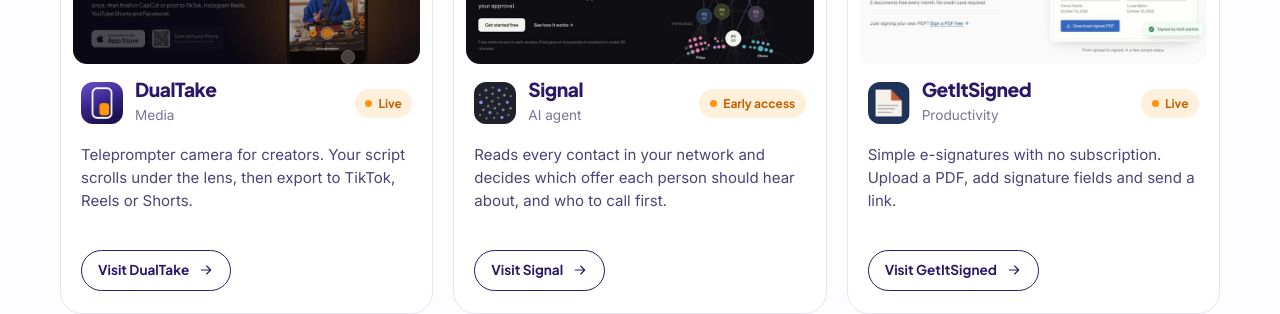
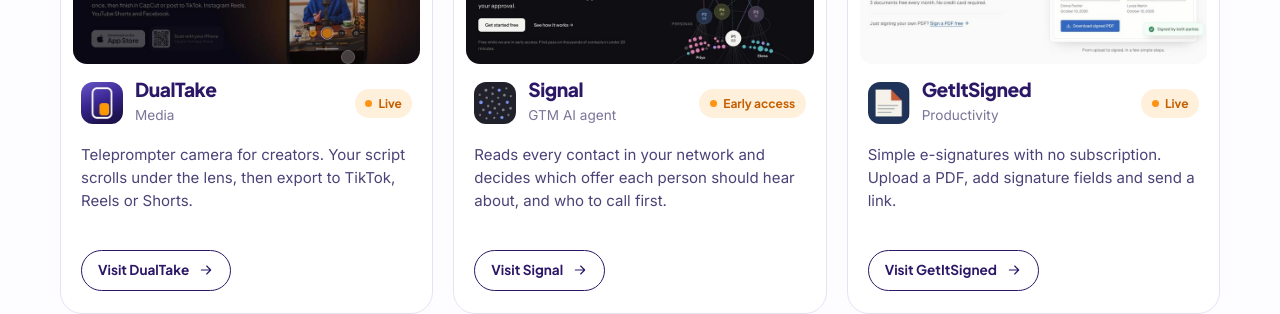
Before and after one commit to pulsarventures/pv-website, a Jekyll site: the page built from index.html, in a window 1280 px wide and 900 px high, scrolled down 5024 px. Shown: the part 153-467 px from the top of the window. Built offline with Jekyll 4.4.1, drawn with Linux system fonts in a browser that asks for light colours; some web fonts are replaced.

Commit message:
copy(products): Signal subtitle is "GTM AI agent"
Co-Authored-By: Claude Opus 5.5 <noreply@anthropic.com>
Claude-Session: https://claude.ai/code/session_01K3PrfYWe6fCVicysJuy8NF

```diff
--- a/_data/products.yml
+++ b/_data/products.yml
@@ -19,7 +19,7 @@
   desc: Teleprompter camera for creators. Your script scrolls under the lens, then export to TikTok, Reels or Shorts.
 
 - name: Signal
-  cat: AI agent
+  cat: GTM AI agent
   status: early
   url: https://wonderful-tree-054d9550f.7.azurestaticapps.net/
   thumb: signal.jpg
```
